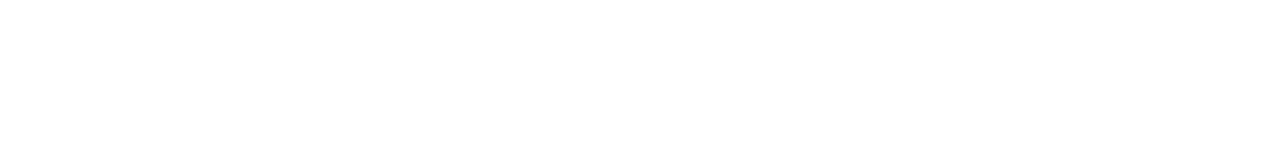
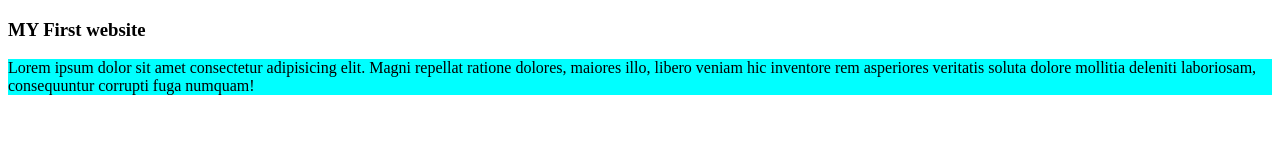
Before and after one commit to Farha34/Farha34, a plain HTML site: page index.html in a window 1280 px wide. Drawn offline with Linux system fonts and the light colour scheme.

Commit message:
added the style

```diff
--- a/index.html
+++ b/index.html
@@ -4,8 +4,13 @@
     <meta charset="UTF-8">
     <meta name="viewport" content="width=device-width, initial-scale=1.0">
     <title>My projet</title>
+    <link rel="stylesheet" href="styles/style.css">
 </head>
 <body>
-
+    <div>
+        <h3>MY First website</h3>
+        <p>Lorem ipsum dolor sit amet consectetur adipisicing elit. Magni repellat ratione dolores, maiores illo, libero veniam hic inventore rem asperiores veritatis soluta dolore mollitia deleniti laboriosam, consequuntur corrupti fuga numquam!
+        </p>
+    </div>
 </body>
 </html>
--- /dev/null
+++ b/styles/style.css
@@ -0,0 +1,3 @@
+p{
+    background-color: aqua;
+}
```
